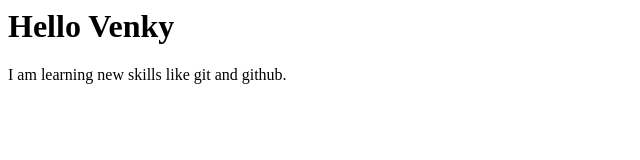
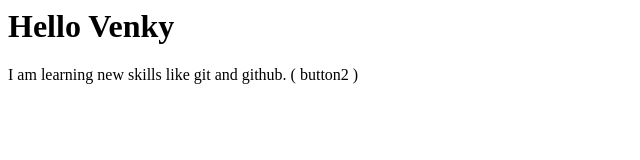
Before and after one commit to ChowhanVenkatesh/localrepo, a plain HTML site: page index.html in a window 1280 px wide. Shown: the full height of the page, 0-640 px from the left. Drawn offline with Linux system fonts and the light colour scheme.

Commit message:
added button2

```diff
--- a/index.html
+++ b/index.html
@@ -1,2 +1,2 @@
 <h1>Hello Venky </h1>
-<p>I am learning new skills like git and github. </p>
+<p>I am learning new skills like git and github. ( button2 )</p>
```
